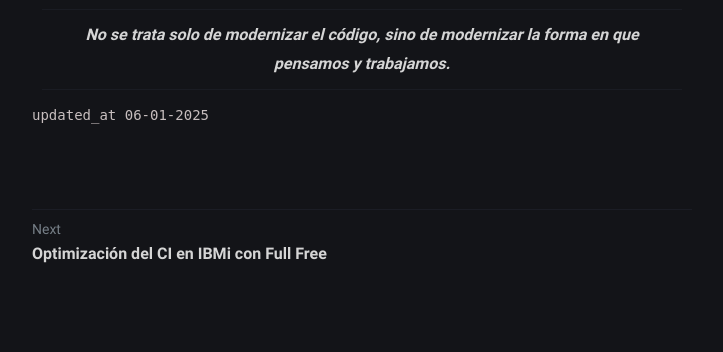
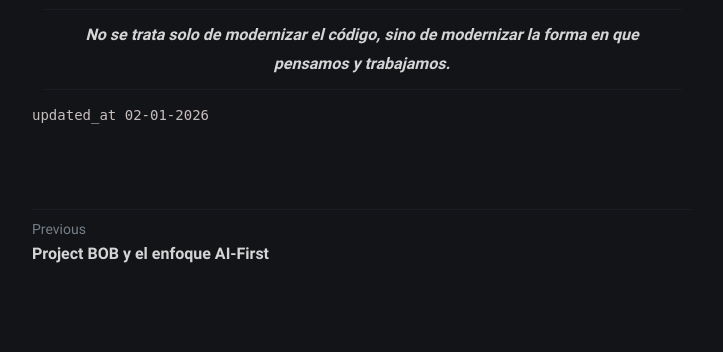
Before and after one commit to jdetrizep/jdetrizep.github.io, a Jekyll site: the page built from _posts/AI_First_Futuro_Del_Desarrollo/2026-01-02-AI_First_Futuro_Desarrollo.md, in a window 1280 px wide and 900 px high, scrolled down 17007 px. Shown: the part 408-760 px from the top of the window, without its empty margins (278-1001 px from the left). Built offline with Jekyll 4.4.1, drawn with Linux system fonts in a browser that asks for light colours; some web fonts are replaced; some of the changed text lies outside the part shown.

Commit message:
creamos bien la fecha

```diff
--- a/_posts/AI_First_Futuro_Del_Desarrollo/2025-01-06-AI_First_Futuro_Desarrollo.md
+++ b/_posts/AI_First_Futuro_Del_Desarrollo/2026-01-02-AI_First_Futuro_Desarrollo.md
@@ -1,8 +1,8 @@
 ---
 layout: post
 title: AI-First el futuro del desarrollo de software
-date: 2025-01-06 08:00
-modified: 2025-01-06 08:00
+date: 2026-01-02 08:00
+modified: 2026-01-02 08:00
 description: AI-First - El futuro del desarrollo de software ya comenzó
 tag:
   - AI-First
```
